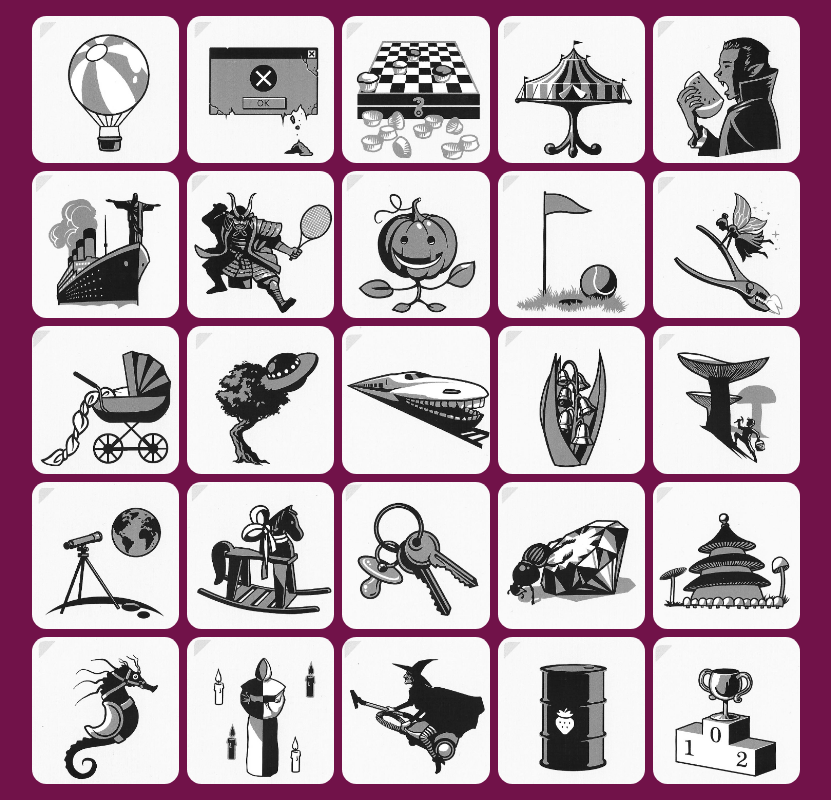
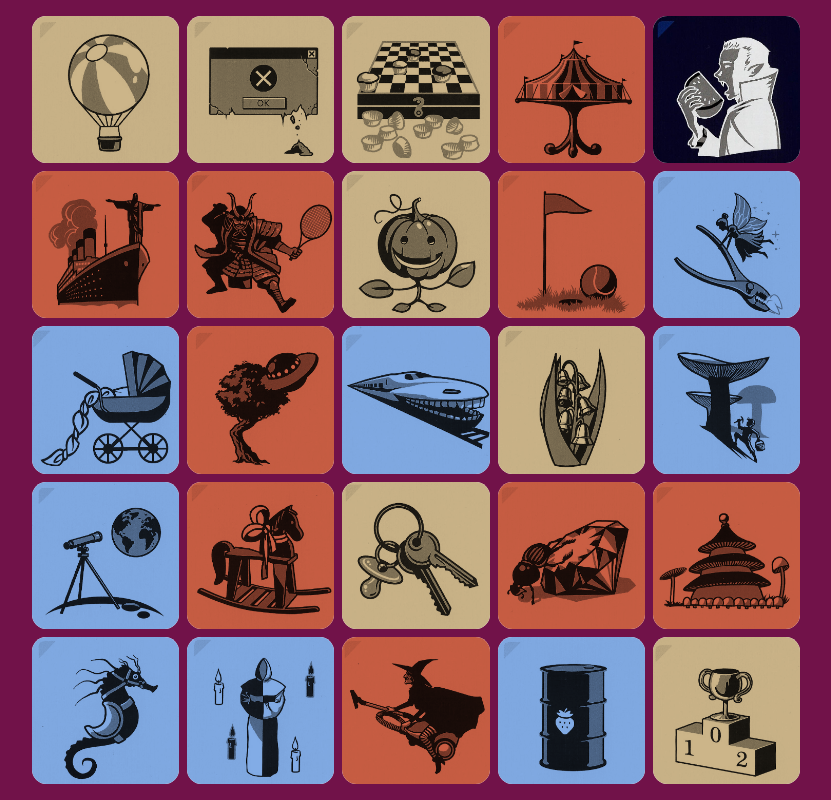
Before and after one commit to Redd-15/Codenames-Pictures, an Angular app in the folder codenames/: page /game in a window 1280 px wide. Shown: the whole page, without its empty margins (224-1055 px from the left). Built offline with nearby package versions, Linux system fonts and the light colour scheme.

Commit message:
Added spymaster view
Colour coding all cards for spymasters, colour of hovering for other players is the team colour

```diff
--- a/codenames/src/app/card/card.component.css
+++ b/codenames/src/app/card/card.component.css
@@ -12,9 +12,8 @@
 
   transform-style: preserve-3d;
   transition: transform 1s cubic-bezier(0, 0, 0.58, 1);
-}
 
-.image-flip img {
+  img {
     /* Clip borders */
     width: calc(100% + 5px);
     aspect-ratio: 1;
@@ -22,7 +21,7 @@
     clip-path: view-box;
   }
 
-.image-flip .back, .image-flip .front {
+  .back, .front {
     position: absolute;
     width: 100%;
     height: 100%;
@@ -38,12 +37,53 @@
     overflow: hidden;
   }
 
-.image-flip .front {
+  .front {
+    img {
       filter: grayscale(100%);
     }
-
-.image-flip .back {
+    &.non-spymaster {
+      &.blue {
+        background-color: var(--blue);
+      }
+      &.red {
+        background-color: var(--red);
+      }
+      &:hover img {
+        mix-blend-mode: multiply;
+      }
+    }
+    &.spymaster {
+      img {
+        mix-blend-mode: multiply;
+      }
+      &.blue {
+        background-color: var(--blue);
+      }
+      &.grey {
+        background-color: var(--grey);
+      }
+      &.red {
+        background-color: var(--red);
+      }
+      &.black {
+        background-color: white;
+        img {
+          filter: invert(1);
+        }
+      }
+    }
+    &.spymaster:hover {
+      img {
+        mix-blend-mode: normal;
+      }
+      &.black img {
+        filter: grayscale(100%);
+      }
+    }
+  }
+  .back {
     transform: rotateY(180deg);
+  }
 }
 
 .image-container.flipped .image-flip {
--- a/codenames/src/app/card/card.component.html
+++ b/codenames/src/app/card/card.component.html
@@ -3,7 +3,7 @@
 </div>-->
 <div class="image-container" (click)="flipImage()" [class]="isFlipped ? 'flipped' : ''">
   <div class="image-flip">
-    <div class="front">
+    <div class="front" [class]="isSpymasterMode? 'spymaster '+card.colour : 'non-spymaster '+team">
       <img [src]="card.getFilePath()" alt="Front Image" />
     </div>
     <div class="back">
--- a/codenames/src/app/card/card.component.ts
+++ b/codenames/src/app/card/card.component.ts
@@ -15,6 +15,11 @@ export class CardComponent {
   card !: Card;
   @Input({ required: true })
   index !: number;
+  @Input()
+  isSpymasterMode = false;
+  @Input({ required: true })
+  team !: string;
+
 
   isFlipped: boolean = false;
 
--- a/codenames/src/app/game/game.component.html
+++ b/codenames/src/app/game/game.component.html
@@ -1,7 +1,7 @@
 <div class="page-container">
   <div class="card-area">
     <div *ngFor="let card of cards; let i = index" class="card-container">
-      <app-card [card]="card" [index]="i" class="inserted-component"></app-card>
+      <app-card [card]="card" [index]="i" [team]="team" [isSpymasterMode]="isSpymaster" class="inserted-component"></app-card>
     </div>
   </div>
 </div>
--- a/codenames/src/app/game/game.component.ts
+++ b/codenames/src/app/game/game.component.ts
@@ -12,6 +12,8 @@ import { CardColour, MAX_CARD_NO } from '../../../model';
   styleUrl: './game.component.css'
 })
 export class GameComponent {
+  isSpymaster = true;
+  team = 'red';
   cards: Card[] = this.generateRandomDeck();
 
   private generateRandomDeck(): Card[] {
--- a/codenames/src/styles.css
+++ b/codenames/src/styles.css
@@ -10,7 +10,7 @@ html, body {
 
   --beige: #D48F89;
   --plum: #711249;
-  --red: #B63047;
+  --cherry: #B63047;
   --mauve: #AD2952;
   --brown: #3E281F;
   --black: #0D0114;
@@ -18,6 +18,10 @@ html, body {
   --vibrant-orange: #F38726;
   --muted-orange: #D96742;
   --yellow: #FDB513;
+
+  --blue: #82ace6;
+  --red: #ca5e43;
+  --grey: #ccb589;
   * {
     background-color: transparent;
   }
```
Lines whose indentation alone changed are shown as unchanged.
